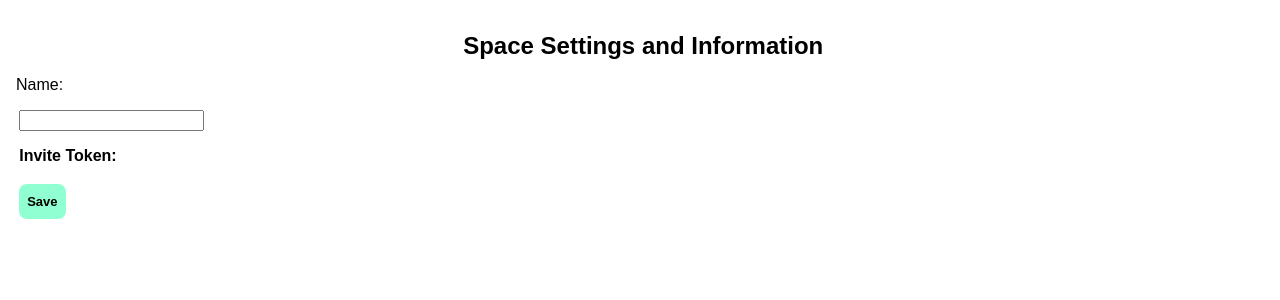
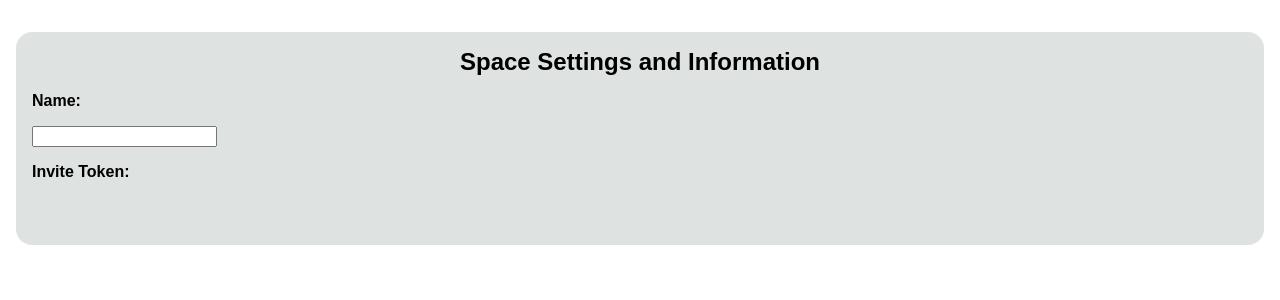
Before and after one commit to awallenfang/household, a Django app: template space/templates/space/space-full.html in a window 1280 px wide. Shown: the part 64-364 px from the top of the page. Run offline with Django 5.2, Linux system fonts and the light colour scheme; the template is opened without the code that fills it, so the values that code supplies are empty; some libraries are stand-ins or nearby versions; some web fonts are replaced.

Commit message:
Lock features for spaces

```diff
--- a/space/static/space/space.css
+++ b/space/static/space/space.css
@@ -60,7 +60,8 @@ main {
     flex-direction: column;
     gap: 0.5rem;
     width: 50vw;
-    padding: 2rem;
+    padding-top: 1rem;
+    padding-bottom: 2rem;
 }
 
 .space-person {
@@ -87,3 +88,9 @@ main {
 .delete-button {
     background-color: var(--error-bg);
 }
+
+.space-bg {
+    padding: 1rem;
+    border-radius: 1rem;
+    background-color: var(--light-bg);
+}
--- a/space/templates/space/space.html
+++ b/space/templates/space/space.html
@@ -1,25 +1,23 @@
 {% load static %}
 {% block content %}
-    <script>
-        function confirmDelete() {
+<div class="space-bg">
 
-        }
-    </script>
-    <form action="{% url 'space:space_view' space.id %}" method="post" class="space-form">
+    <form action="{% url 'space:space_view' space.id %}" method="post" class="space-form" id="space-form">
         {% csrf_token %}
         <div class="center-container"><h2>Space Settings and Information</h2></div>
-        <label for="space-name">Name:</label>
+        <label for="space-name"><b>Name:</b></label>
         <input type="text" name="name" id="space-name" value="{{space.name}}">
         <div class="invite-token-container">
             <b>Invite Token: {{space.invite_token}}</b>
         </div>
-        <input class="button btn-small" type="submit" value="Save">
     </form>
 
     {% include "space/components/people_list.html" %}
     {% if selected_space.owner == user%}
     <div class="center-container">
         <a class="button delete-button" href="{% url 'space:delete_space' space.id%}" onclick="return confirm('Are you sure?')">DELETE SPACE</a>
+        <input class="button btn-small" type="submit" value="Save" form="space-form">
     </div>
     {% endif %}
+</div>
 {% endblock %}
```
Also changed, not shown: hub/decorators.py (added, +14 -0 lines), todos/views.py (+22 -0 lines).
